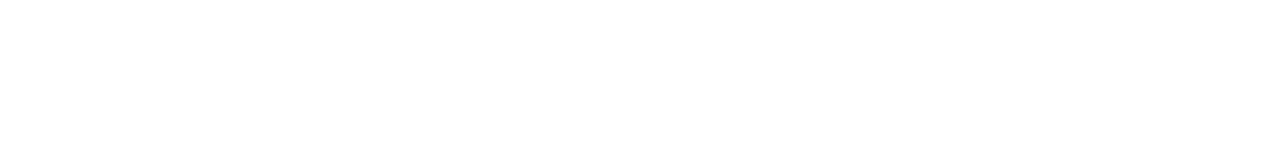
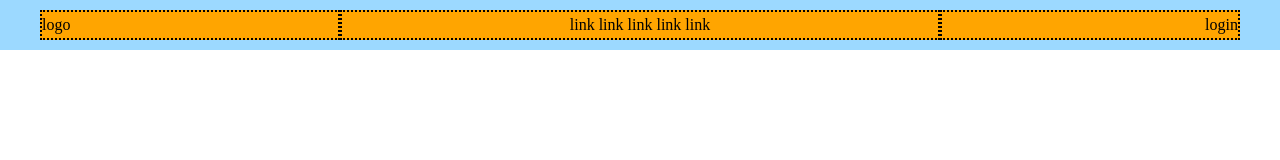
Before and after one commit to DanieleBernassola/htmlcss-struttura-discord, a plain HTML site: page index.html in a window 1280 px wide. Drawn offline with Linux system fonts and the light colour scheme.

Commit message:
[UPD] Added an header

```diff
--- a/css/style.css
+++ b/css/style.css
@@ -0,0 +1,62 @@
+* {
+    padding: 0;
+    margin: 0;
+    box-sizing: border-box;
+}
+
+header {
+    background-color: rgb(156, 217, 255);
+    padding: 10px 0;
+}
+
+/* INIZIO LAYOUT */
+.container {
+    max-width: 1200px;
+    margin: 0 auto;
+}
+
+.row {
+    flex-wrap: wrap;
+}
+
+.col-25{
+    width: 25%;
+    height: 30px;
+}
+
+.col-50{
+    width: 50%;
+    height: 30px;
+}
+
+/* FINE LAYOUT */
+
+/* INIZIO UTILITY */
+.d-flex{
+    display: flex;
+}
+
+.align-center{
+    align-items: center;
+}
+
+.justify-start{
+    justify-content: flex-start;
+}
+
+.justify-center{
+    justify-content: center;
+}
+
+.justify-end{
+    justify-content: flex-end;
+}
+
+.border-dashed{
+    border: 2px dotted black;
+}
+
+.bg-orange{
+    background-color: orange;
+}
+/* FINE UTILITY */
--- a/index.html
+++ b/index.html
@@ -7,6 +7,20 @@
         <link rel="stylesheet" href="./css/style.css">
     </head>
     <body>
+        <!-- HEADER -->
+        <header>
+            <div class="container">
+                <div class="row d-flex">
+                    <!-- LAYOUT HEADER CON 3 COLONNE 2 DA 25 UNA DA 50 -->
+                    <div class="col-25 border-dashed bg-orange d-flex align-center justify-start">logo</div>
+                    <div class="col-50 border-dashed bg-orange d-flex align-center justify-center">link link link link link</div>
+                    <div class="col-25 border-dashed bg-orange d-flex align-center justify-end">login</div>
+                </div>
+            </div>
+        </header>
+        <!-- MAIN -->
+        <main>
 
+        </main>
     </body>
 </html>
```
